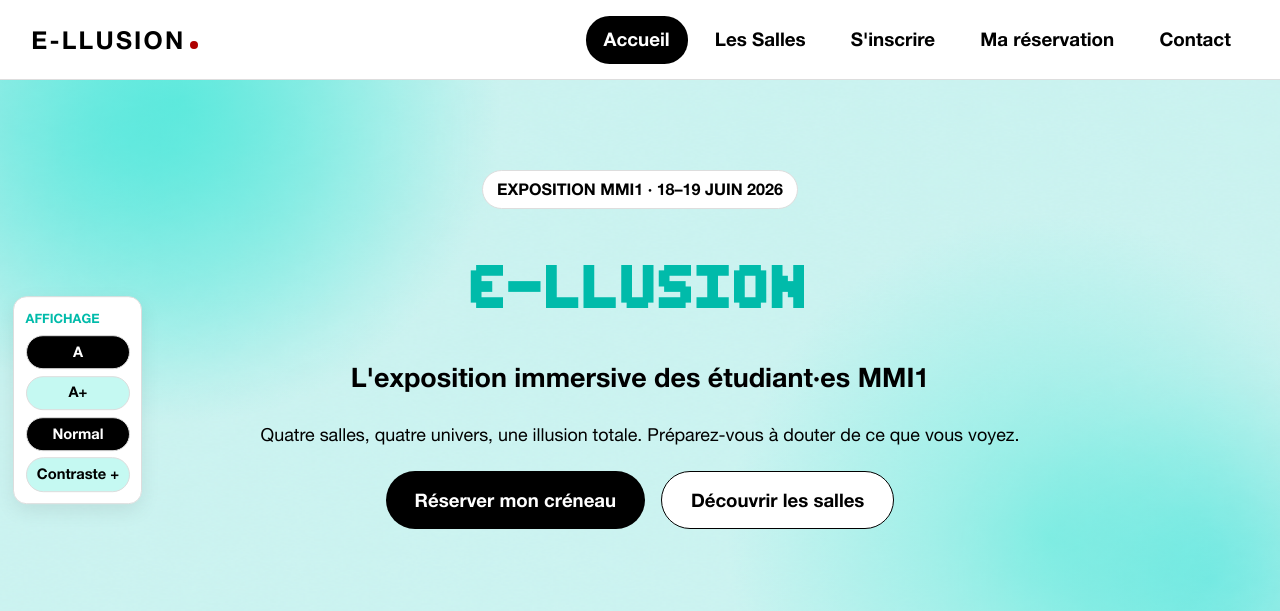
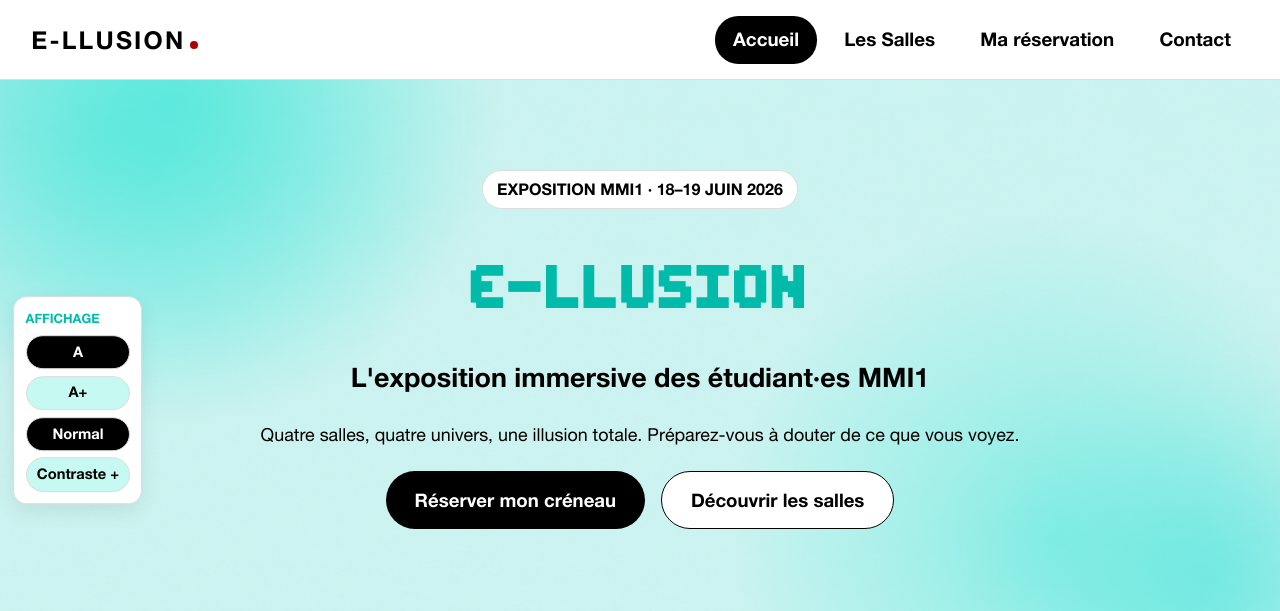
Before and after one commit to moh7391/La-SAE203, a PHP site: page /Visiteurs/index.php in a window 1280 px wide. Shown: the top 611 px of the page. Run offline with PHP 8.4, Linux system fonts and the light colour scheme; data comes from the database, SQL or seed files in the repository.

Commit message:
sup de s inscrire

```diff
--- a/Visiteurs/header.php
+++ b/Visiteurs/header.php
@@ -24,7 +24,6 @@ function nav_active($nom, $active_page) {
   <nav class="client-nav" aria-label="Navigation principale">
     <a href="index.php"<?php echo nav_active('accueil', $active_page); ?>>Accueil</a>
     <a href="salles.php"<?php echo nav_active('salles', $active_page); ?>>Les Salles</a>
-    <a href="inscription.php"<?php echo nav_active('inscription', $active_page); ?>>S'inscrire</a>
     <a href="mon-espace.php"<?php echo nav_active('reservation', $active_page); ?>>Ma réservation</a>
     <a href="contact.php"<?php echo nav_active('contact', $active_page); ?>>Contact</a>
   </nav>
```
